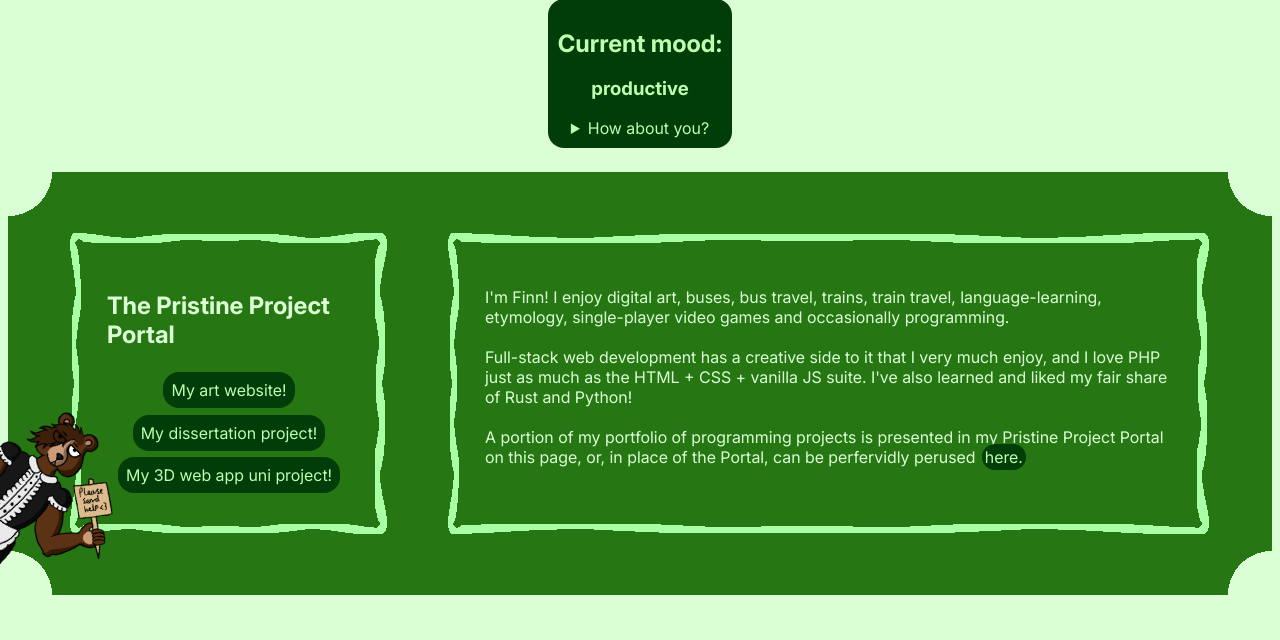
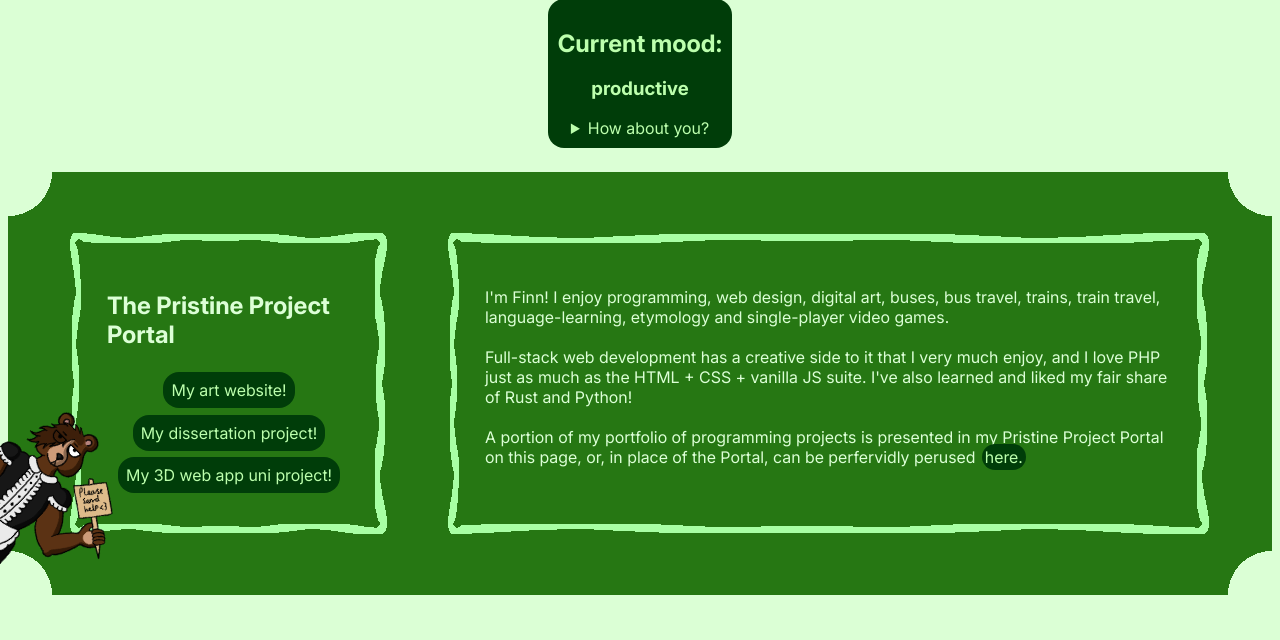
Before and after one commit to 0cr0wbar0/main, a PHP site: page / in a window 1280 px wide. Shown: the part 400-1040 px from the top of the page. Run offline with PHP 8.4, Linux system fonts and the light colour scheme.

Commit message:
Added some slight extra detail to bio

```diff
--- a/index.php
+++ b/index.php
@@ -114,7 +114,7 @@ $arr = [
     </div>
     <div class="bio">
         <p>
-            I'm Finn! I enjoy digital art, buses, bus travel, trains, train travel, language-learning, etymology, single-player video games and occasionally programming.<br><br>
+            I'm Finn! I enjoy programming, web design, digital art, buses, bus travel, trains, train travel, language-learning, etymology and single-player video games.<br><br>
             Full-stack web development has a creative side to it that I very much enjoy, and I love PHP just as much as the HTML + CSS + vanilla JS suite. I've also learned and liked my fair share of Rust and Python!<br><br>
             A portion of my portfolio of programming projects is presented in my Pristine Project Portal on this page, or, in place of the Portal, can be perfervidly perused <a href="https://github.com/0cr0wbar0">here.</a>
         </p>
```
